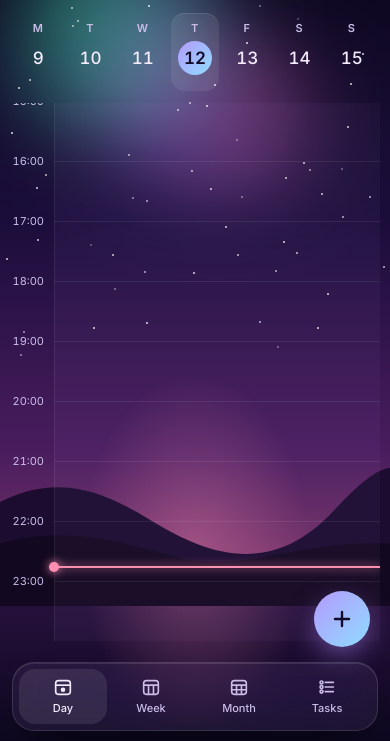
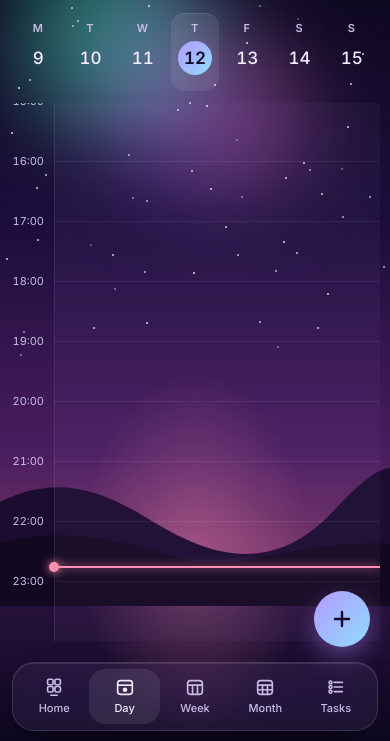
Before and after one commit to jamieh06/planner, a plain HTML site: page index.html in a window 390 px wide. Shown: the part 103-844 px from the top of the page. Drawn offline with Linux system fonts and the light colour scheme.

Commit message:
Add a Home icon that links back to the Home desktop
Co-Authored-By: Claude Opus 5.5 <noreply@anthropic.com>

```diff
--- a/index.html
+++ b/index.html
@@ -46,6 +46,7 @@ html { -webkit-tap-highlight-color: transparent; -webkit-text-size-adjust: 100%;
 html, body { margin: 0; }
 body { background: var(--paper); color: var(--ink); font: 400 15px/1.45 Inter, system-ui, sans-serif; -webkit-font-smoothing: antialiased; min-height: 100dvh; }
 button, input, select, textarea { font: inherit; color: inherit; }
+a.icon-btn, .tabbar a { color: inherit; text-decoration: none; }   /* the Home links */
 button { cursor: pointer; touch-action: manipulation; -webkit-user-select: none; user-select: none; -webkit-touch-callout: none; }
 :focus-visible { outline: 2px solid var(--accent); outline-offset: 2px; border-radius: 6px; }
 [hidden] { display: none !important; }
@@ -314,9 +315,9 @@ dialog { border: 0; padding: 0; background: none; color: inherit; max-width: non
   .head .eyebrow { white-space: nowrap; overflow: hidden; text-overflow: ellipsis; }
   .head h1 { font-size: clamp(30px, 9.5vw, 44px); white-space: nowrap; overflow: hidden; text-overflow: ellipsis; padding-right: 4px; }
 
-  .tabbar { position: fixed; left: 12px; right: 12px; bottom: calc(10px + env(safe-area-inset-bottom, 0px)); z-index: 10; border-radius: 22px; padding: 6px; display: grid; grid-template-columns: repeat(4, 1fr); }
-  .tabbar button { border: 0; background: none; display: flex; flex-direction: column; align-items: center; gap: 3px; padding: 7px 0; border-radius: 16px; font-size: 11px; font-weight: 500; color: var(--ink-3); transition: transform 140ms var(--ease-out), background-color 200ms ease, color 200ms ease; }
-  .tabbar button:active { transform: scale(.94); }
+  .tabbar { position: fixed; left: 12px; right: 12px; bottom: calc(10px + env(safe-area-inset-bottom, 0px)); z-index: 10; border-radius: 22px; padding: 6px; display: grid; grid-template-columns: repeat(5, 1fr); }
+  .tabbar button, .tabbar a { border: 0; background: none; display: flex; flex-direction: column; align-items: center; gap: 3px; padding: 7px 0; border-radius: 16px; font-size: 11px; font-weight: 500; color: var(--ink-3); transition: transform 140ms var(--ease-out), background-color 200ms ease, color 200ms ease; }
+  .tabbar button:active, .tabbar a:active { transform: scale(.94); }
   .tabbar svg { width: 22px; height: 22px; }
   .tabbar [aria-current="page"] { color: var(--ink); background: rgba(255, 255, 255, .09); }
   .fab { position: fixed; right: 20px; bottom: calc(94px + env(safe-area-inset-bottom, 0px)); z-index: 11; width: 56px; height: 56px; border-radius: 50%; border: 0;
@@ -372,6 +373,7 @@ dialog { border: 0; padding: 0; background: none; color: inherit; max-width: non
         <p class="sub" id="sub"></p>
       </div>
       <div class="tools">
+        <a class="icon-btn desk-only" href="../home/" aria-label="Home" title="Home"><svg viewBox="0 0 24 24" fill="none" stroke="currentColor" stroke-width="1.8" stroke-linecap="round" stroke-linejoin="round"><rect x="5" y="3.5" width="6" height="6" rx="1.6"/><rect x="13" y="3.5" width="6" height="6" rx="1.6"/><rect x="5" y="11.5" width="6" height="6" rx="1.6"/><rect x="13" y="11.5" width="6" height="6" rx="1.6"/><path d="M8.5 21h7"/></svg></a>
         <button class="icon-btn sync-btn" id="syncBtn" data-state="off" aria-label="Sync" title="Sync"><svg viewBox="0 0 24 24" fill="none" stroke="currentColor" stroke-width="1.9" stroke-linecap="round" stroke-linejoin="round"><path d="M7 18h10.5a4 4 0 0 0 .6-7.95A6 6 0 0 0 6.3 9.1 4.5 4.5 0 0 0 7 18Z"/></svg></button>
         <div class="seg desk-only" role="group" aria-label="View">
           <button data-view="day">Day</button><button data-view="week">Week</button><button data-view="month">Month</button><button data-view="tasks">Tasks</button>
@@ -387,6 +389,7 @@ dialog { border: 0; padding: 0; background: none; color: inherit; max-width: non
 </div>
 
 <nav class="tabbar glass" aria-label="Views">
+  <a href="../home/"><svg viewBox="0 0 24 24" fill="none" stroke="currentColor" stroke-width="1.8" stroke-linecap="round" stroke-linejoin="round"><rect x="5" y="3.5" width="6" height="6" rx="1.6"/><rect x="13" y="3.5" width="6" height="6" rx="1.6"/><rect x="5" y="11.5" width="6" height="6" rx="1.6"/><rect x="13" y="11.5" width="6" height="6" rx="1.6"/><path d="M8.5 21h7"/></svg>Home</a>
   <button data-view="day"><svg viewBox="0 0 24 24" fill="none" stroke="currentColor" stroke-width="1.8"><rect x="4" y="5" width="16" height="15" rx="3"/><path d="M4 10h16"/><circle cx="12" cy="15" r="1.6" fill="currentColor"/></svg>Day</button>
   <button data-view="week"><svg viewBox="0 0 24 24" fill="none" stroke="currentColor" stroke-width="1.8"><rect x="4" y="5" width="16" height="15" rx="3"/><path d="M4 10h16M9.3 10v10M14.7 10v10"/></svg>Week</button>
   <button data-view="month"><svg viewBox="0 0 24 24" fill="none" stroke="currentColor" stroke-width="1.8"><rect x="4" y="5" width="16" height="15" rx="3"/><path d="M4 10h16M4 15h16M9.3 10v10M14.7 10v10"/></svg>Month</button>
```
